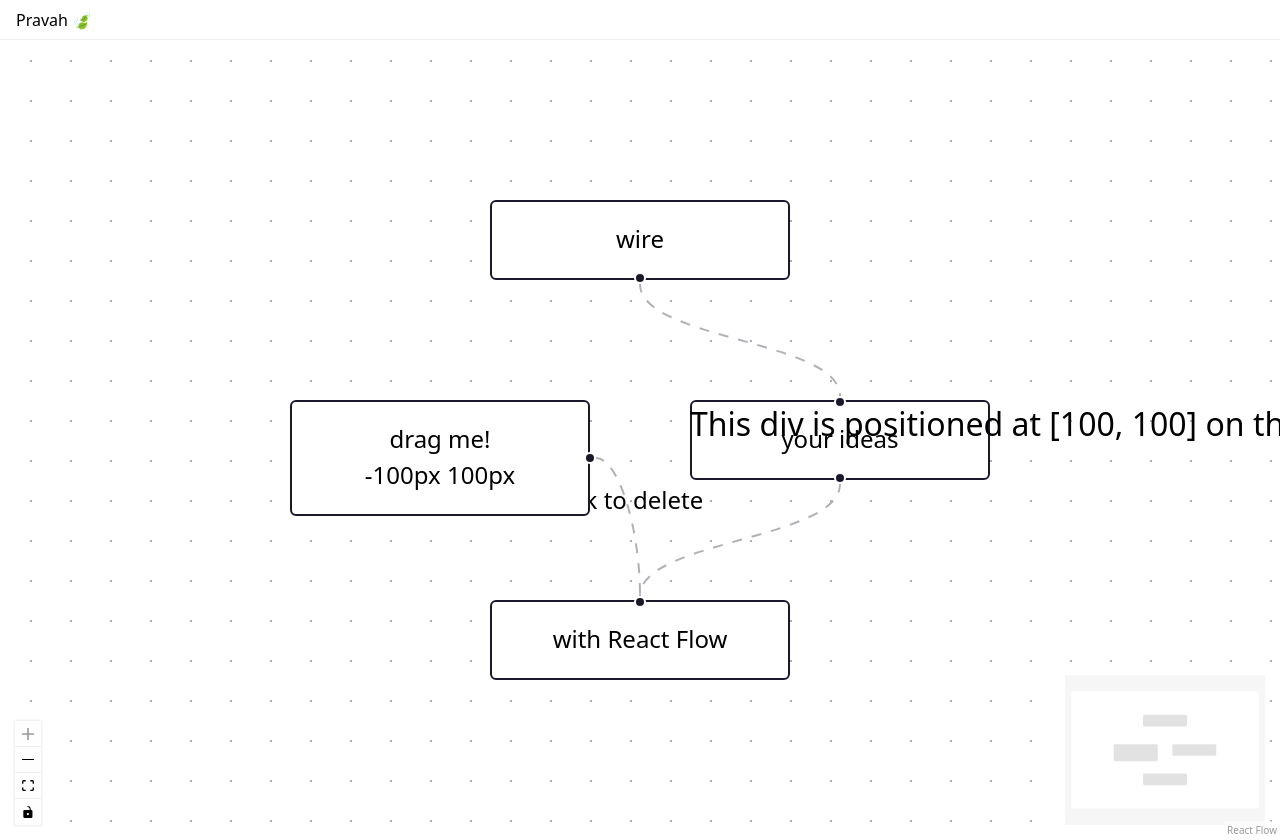
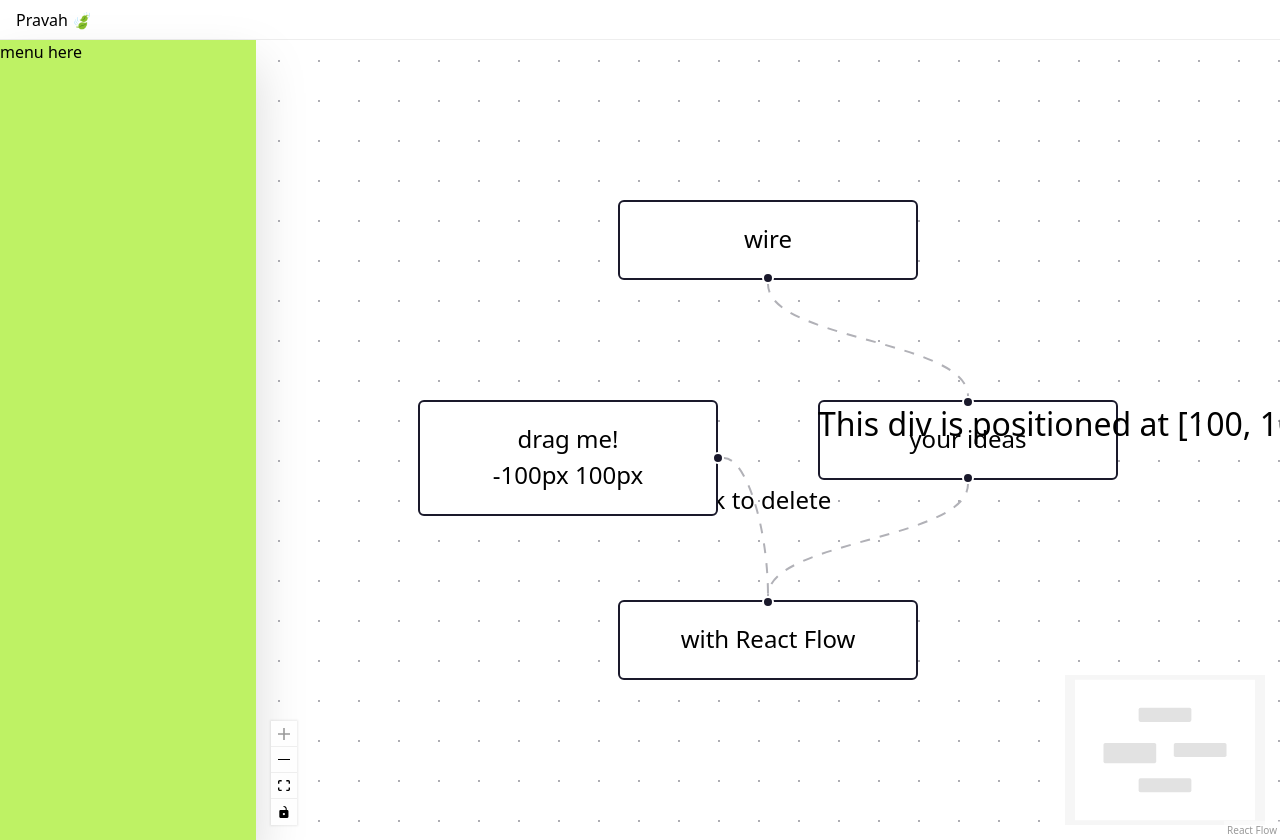
Before and after one commit to kalpriksh/pravaah, a Next.js app: page / in a window 1280 px wide. Built offline with nearby package versions, Linux system fonts and the light colour scheme.

Commit message:
add side bar

```diff
--- a/src/pages/index.tsx
+++ b/src/pages/index.tsx
@@ -7,7 +7,7 @@ import styles from '../styles/Home.module.css';
 
 const Home: NextPage = () => {
   return (
-    <div className='h-screen'>
+    <div>
 
       <Head>
         <title>Pravah</title>
@@ -20,7 +20,11 @@ const Home: NextPage = () => {
 
       </div>
 
-      <Flow/>
+      <div className='grid grid-cols-5 '>
+        <div className='drop-shadow-2xl bg-lime-300'>menu here</div>
+        <div className='h-screen col-span-4'><Flow/></div>
+      </div>
+
     </div>
   );
 };
```
